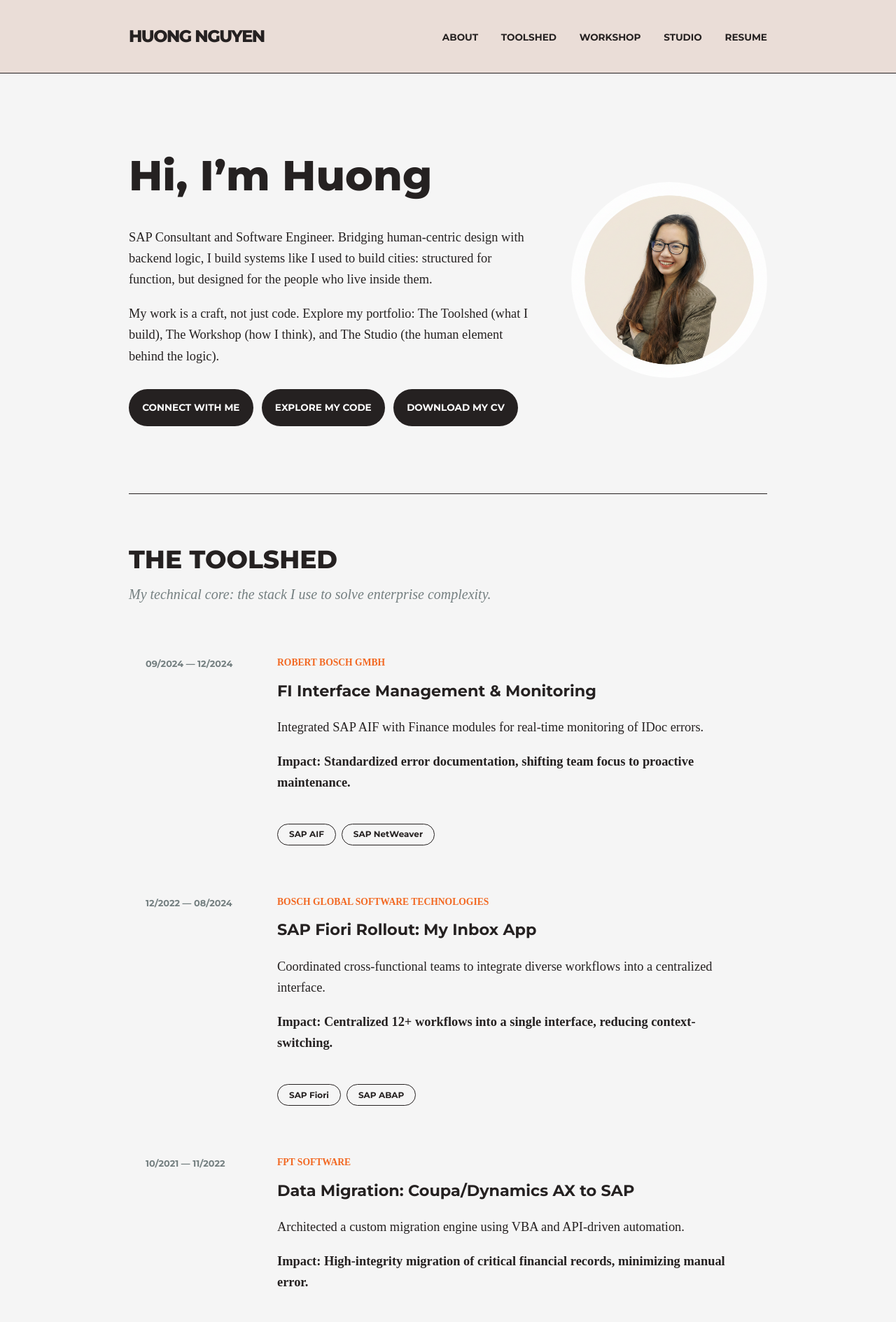
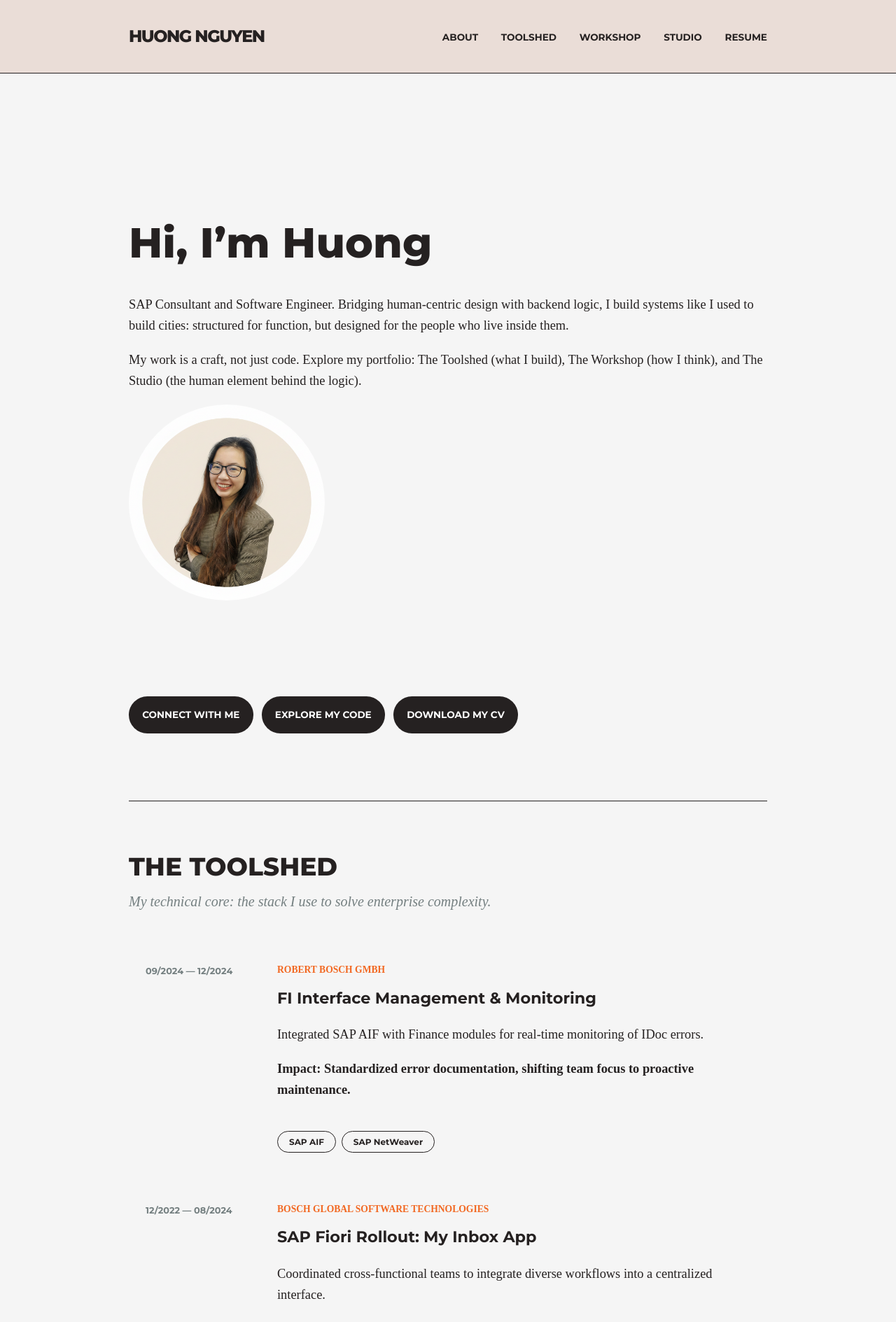
Before and after one commit to huongntn/portfolio-website, a Jekyll site: the page built from index.html, in a window 1280 px wide. Shown: the top 1889 px of the page at 70% size. Built offline with Jekyll 4.4.1, drawn with Linux system fonts in a browser that asks for light colours; some web fonts are replaced.

Commit message:
Update index.html

```diff
--- a/index.html
+++ b/index.html
@@ -3,21 +3,23 @@ layout: default
 title: Home
 ---
 
+<div class="hero-container">
   <div class="hero-wrapper">
     <div class="hero-text">
       <h1>Hi, I’m Huong</h1>
       <p>SAP Consultant and Software Engineer. Bridging human-centric design with backend logic, I build systems like I used to build cities: structured for function, but designed for the people who live inside them.</p>
       <p>My work is a craft, not just code. Explore my portfolio: The Toolshed (what I build), The Workshop (how I think), and The Studio (the human element behind the logic).</p>
 
+      <div class="hero-profile">
+        <img src="{{ '/assets/photos/profile_photo.png' | relative_url }}" alt="Huong Nguyen" style="width:280px;height:280px;border-radius:50%;object-fit:cover;">
+      </div>
+    </div>
+  </div>
+
   <div class="hero-buttons">
       <a href="https://www.linkedin.com/in/nguyen-huong" class="btn-dark" target="_blank">Connect with Me</a>
       <a href="https://github.com/huongntn" class="btn-dark" target="_blank">Explore My Code</a>
       <a href="{{ '/assets/files/resume.pdf' | relative_url }}" class="btn-dark" target="_blank" rel="noopener noreferrer">Download My CV</a>
-    </div>
-  </div>
-
-  <div class="hero-profile">
-    <img src="{{ '/assets/photos/profile_photo.png' | relative_url }}" alt="Huong Nguyen" style="width:280px;height:280px;border-radius:50%;object-fit:cover;">
   </div>
 </div>
 
```
Lines whose indentation alone changed are shown as unchanged.
